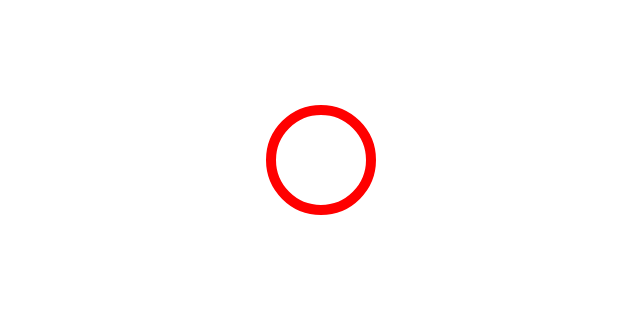
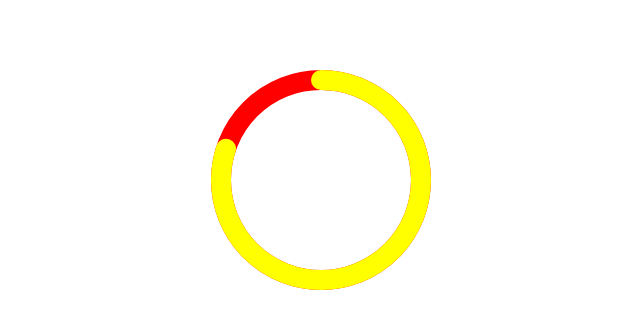
Before and after one commit to AboyL/2019-demo, a Vue app: page / in a window 1280 px wide. Shown: the top 328 px of the page, without its empty margins (319-959 px from the left). Built offline with nearby package versions, Linux system fonts and the light colour scheme.

Commit message:
进度条基本完成

```diff
--- a/src/App.vue
+++ b/src/App.vue
@@ -1,6 +1,6 @@
 <template>
   <div id="app">
-    <Progress :completeness="0.5"/>
+    <Progress :progress="0.8"/>
   </div>
 </template>
 
--- a/src/components/Progress.vue
+++ b/src/components/Progress.vue
@@ -1,25 +1,42 @@
 <template>
-  <svg :height="200" :width="200" x-mlns="http://www.w3.org/200/svg">
+  <svg
+    :height="option.size"
+    :width="option.size"
+    x-mlns="http://www.w3.org/200/svg"
+  >
     <circle
-      :r="50"
-      :cx="100"
-      :cy="100"
-      :stroke="'red'"
-      :stroke-width="10"
-      fill="none"/>
+      :r="option.radius"
+      :cx="option.cx"
+      :cy="option.cy"
+      :stroke="option.backColor"
+      :stroke-width="option.strokeWidth"
+      fill="none"
+    />
+    <circle
+      :r="option.radius"
+      :cx="option.cx"
+      :cy="option.cy"
+      :stroke="option.progressColor"
+      :stroke-dasharray="arcLength"
+      :stroke-width="option.strokeWidth"
+      fill="none"
+      transform="rotate(-90)"
+      transform-origin="center"
+      stroke-linecap="round"
+    />
   </svg>
 </template>
 <script>
 export default {
   name: 'Progress',
   props: {
-    completeness: {
+    progress: {
       type: Number,
       required: true,
     },
     progressOption: {
       type: Object,
-      default: () => {},
+      default: () => { },
     },
   },
   data () {
@@ -27,8 +44,25 @@ export default {
     }
   },
   computed: {
+    arcLength () {
+      let circleLength = Math.floor(2 * Math.PI * this.option.radius)
+      let progressLength = this.progress * circleLength
+      return `${progressLength},100000000`
+    },
+    option () {
+      // 所有进度条的可配置项
+      let baseOption = {
+        radius: 100,
+        strokeWidth: 20,
+        backColor: 'red',
+        progressColor: 'yellow',
+      }
+      Object.assign(baseOption, this.progressOption)
+      // 中心位置自动生成
+      baseOption.cy = baseOption.cx = baseOption.radius + baseOption.strokeWidth
+      baseOption.size = (baseOption.radius + baseOption.strokeWidth) * 2
+      return baseOption
+    },
   },
 }
 </script>
-<style scoped lang='stylus'>
-</style>
```
Also changed, not shown: package.json (+9 -1 lines).
